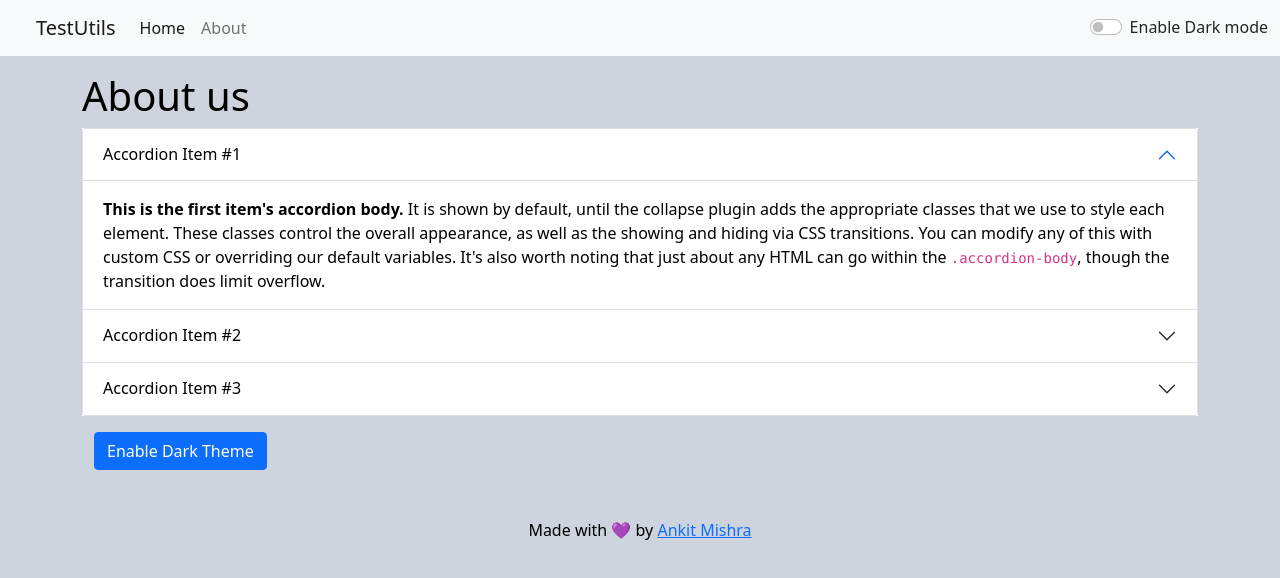
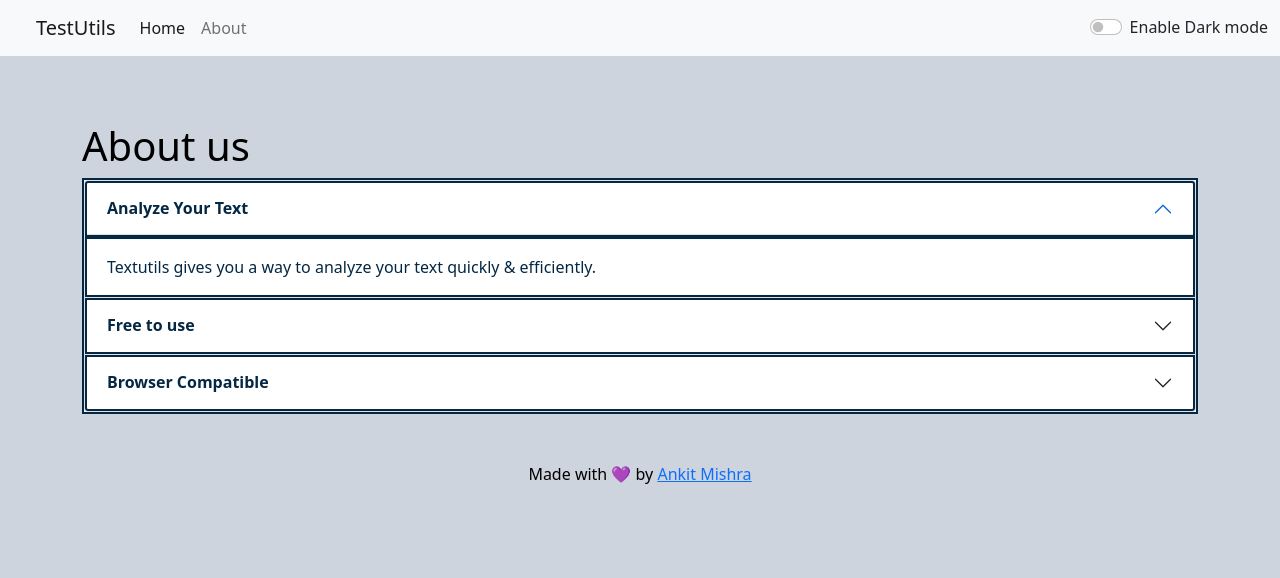
Before and after one commit to Ankkkyyyy/TextUtils_ReactWebApp, a React (Create React App) app: page /about in a window 1280 px wide. Shown: the top 578 px of the page. Built offline with nearby package versions, Linux system fonts and the light colour scheme.

Commit message:
fixed some issues...

```diff
--- a/public/index.html
+++ b/public/index.html
@@ -7,7 +7,7 @@
     <meta name="theme-color" content="#000000" />
     <meta
       name="description"
-      content="TextUtils is a utility which can be used to manipulate your text in the way you want..."
+      content="TextUtils is a word counter , text formatter and a character counter utility which can be used to manipulate your text in the way you want..."
     />
     <link rel="apple-touch-icon" href="%PUBLIC_URL%/favtextutils.png" />
     <!--
--- a/src/App.js
+++ b/src/App.js
@@ -55,7 +55,7 @@ function App() {
     <Navbar title="TestUtils" mode={mode} toggleMode={toggleMode} />
     <Alert alert={alert}/>
      <Routes>
-        <Route path="/" element={ <TextForm  showAlert={showAlert}  heading="Enter the text to analyze below" mode={mode} />} />
+        <Route path="/" element={ <TextForm  showAlert={showAlert}  heading="Try Text Utils- Format you text right here..." mode={mode} />} />
          <Route path="/about" element={<About  mode={mode} />} />
     </Routes>
 
--- a/src/components/About.js
+++ b/src/components/About.js
@@ -3,21 +3,18 @@ import React, { useState } from "react";
 export default function About(props) {
 
 
-    const [mystyle,setmystyle]=useState({ color:'black', backgroundColor:'white' })
-    const  [btnText,setbtnText] = useState("Enable Dark Theme");
+    // const [mystyle,setmystyle]=useState({ color:'black', backgroundColor:'white' })
 
-        const ThemeMode = ()=>{
-                if(mystyle.color=="white")
-                {
-                setmystyle({color:'black', backgroundColor:'white'})
-                setbtnText("Enable Dark Theme")
+    const mystyle = {
 
-                }
-                else{
-                    setmystyle({color:'white', backgroundColor:'black'})
-                    setbtnText("Enable Light Theme")
-                }
-         }
+      color:props.mode=="dark"?'white':'#042743',
+      backgroundColor: props.mode=='dark'?'rgb(36 74 104)':'white',
+      border: '2px solid'
+
+
+    }
+
+
 
   return (
     <div className="container mt-3 " >
@@ -34,7 +31,7 @@ export default function About(props) {
               aria-expanded="true"
               aria-controls="collapseOne"
             >
-              Accordion Item #1
+            <strong> Analyze Your Text</strong>
             </button>
           </h2>
           <div
@@ -44,14 +41,7 @@ export default function About(props) {
             data-bs-parent="#accordionExample"
           >
             <div className="accordion-body" style={mystyle}>
-              <strong>This is the first item's accordion body.</strong> It is
-              shown by default, until the collapse plugin adds the appropriate
-              classes that we use to style each element. These classes control
-              the overall appearance, as well as the showing and hiding via CSS
-              transitions. You can modify any of this with custom CSS or
-              overriding our default variables. It's also worth noting that just
-              about any HTML can go within the <code>.accordion-body</code>,
-              though the transition does limit overflow.
+              Textutils  gives you a way to analyze your text quickly & efficiently.
             </div>
           </div>
         </div>
@@ -66,7 +56,7 @@ export default function About(props) {
               aria-expanded="false"
               aria-controls="collapseTwo"
             >
-              Accordion Item #2
+            <strong>   Free to use</strong>
             </button>
           </h2>
           <div
@@ -76,14 +66,7 @@ export default function About(props) {
             data-bs-parent="#accordionExample"
           >
             <div class="accordion-body" style={mystyle}>
-              <strong>This is the second item's accordion body.</strong> It is
-              hidden by default, until the collapse plugin adds the appropriate
-              classes that we use to style each element. These classes control
-              the overall appearance, as well as the showing and hiding via CSS
-              transitions. You can modify any of this with custom CSS or
-              overriding our default variables. It's also worth noting that just
-              about any HTML can go within the <code>.accordion-body</code>,
-              though the transition does limit overflow.
+             Textutils is a free character counter tool that provides instant character count & word count statistics for a given text.
             </div>
           </div>
         </div>
@@ -98,7 +81,7 @@ export default function About(props) {
               aria-expanded="false"
               aria-controls="collapseThree"
             >
-              Accordion Item #3
+            <strong>   Browser Compatible</strong>
             </button>
           </h2>
           <div
@@ -108,23 +91,13 @@ export default function About(props) {
             data-bs-parent="#accordionExample"
           >
             <div class="accordion-body" style={mystyle}>
-              <strong>This is the third item's accordion body.</strong> It is
-              hidden by default, until the collapse plugin adds the appropriate
-              classes that we use to style each element. These classes control
-              the overall appearance, as well as the showing and hiding via CSS
-              transitions. You can modify any of this with custom CSS or
-              overriding our default variables. It's also worth noting that just
-              about any HTML can go within the <code>.accordion-body</code>,
-              though the transition does limit overflow.
+             This word counter software works in all web browser such as Chrome,Edge,Firefox,Brave,Safari,opera etc.
+             user can use it for counting & formatting text for their social media post, essays pdf documents & blog post.
             </div>
           </div>
         </div>
       </div>
 
-
-      <div class="container my-3">
-      <button type="button" class="btn btn-primary" onClick={ThemeMode} >{btnText}</button>
-      </div>
     </div>
   );
 }
--- a/src/components/Alert.js
+++ b/src/components/Alert.js
@@ -10,11 +10,13 @@ export default function Alert(props) {
 
 
   return (
- props.alert&&
+    <div style={{height:'50px'}} >
+ {props.alert&&
     <div className={`alert alert-${props.alert.type} alert-dismissible fade show`} role="alert">
  {/* <strong>{capitalize(props.alert.type)}</strong>: */}
  <strong>{props.alert.msg}</strong>
   <button type="button" className="btn-close" data-bs-dismiss="alert" aria-label="Close"></button>
+</div>}
 </div>
 
   )
--- a/src/components/TextForm.js
+++ b/src/components/TextForm.js
@@ -32,6 +32,7 @@ const handleCopy = () =>{
   let text = document.getElementById("txtArea")
   text.select();
   navigator.clipboard.writeText(text.value);
+  document.getSelection().removeAllRanges()
   props.showAlert("Copied to clipboard","dark")
 
 }
@@ -59,11 +60,11 @@ const handleExtraSpace= ()=>{
 
 
 
-      <h3 className="text-center" style={{color:props.mode=='dark'? 'white':'black'}}  >{props.heading} </h3>
+      <h3 className="text-center mb-4 " style={{color:props.mode=='dark'? 'white':'black'}}  >{props.heading} </h3>
       <div className="mb-3 mt-3 my-3">
         <textarea className="form-control" id="txtArea" rows="9" value={textArea} onChange={handleOnchange}
 
-        style={{backgroundColor:props.mode=='dark'? 'white' :'white',color:props.mode=='dark'?'black':'black'}}  >
+        style={{backgroundColor:props.mode=='dark'? 'rgb(36 74 104)' :'white',color:props.mode=='dark'?'white':'black'}}  >
 
         </textarea>
       </div>
@@ -71,25 +72,27 @@ const handleExtraSpace= ()=>{
 
       </div>
       <div className="container  d-flex flex-column mb-5 ">
-      <button className="btn md-ms-3 mt-3 m-1 p-2  "  style={{backgroundColor:props.mode=='dark'? '#6C62CA' :'#1D127E',color:props.mode=='dark'?'white':'white'}}  onClick={handleUpClick} >Convert to Uppercase </button>
-      <button className="btn md-ms-3 mt-3 m-1 p-2    " style={{backgroundColor:props.mode=='dark'? '#6C62CA' :'#1D127E',color:props.mode=='dark'?'white':'white'}}   onClick={handleLowClick} >Convert to Lowercase </button>
-      <button className="btn md-ms-3 mt-3 m-1 p-2    " style={{backgroundColor:props.mode=='dark'? '#6C62CA' :'#1D127E',color:props.mode=='dark'?'white':'white'}}  onClick={handleReverseClick} >Reverse</button>
-      <button className="btn md-ms-3 mt-3 m-1 p-2   " style={{backgroundColor:props.mode=='dark'? '#6C62CA' :'#1D127E',color:props.mode=='dark'?'white':'white'}}  onClick={handleExtraSpace} >Remove Extraspace</button>
-      <button className="btn md-ms-3 mt-3 m-1 p-2   " style={{backgroundColor:props.mode=='dark'? '#6C62CA' :'#1D127E',color:props.mode=='dark'?'white':'white'}}  onClick={handleCopy} >Copy</button>
-      <button className="btn  md-ms-3 mt-3 m-1  p-2    " style={{backgroundColor:props.mode=='dark'? '#6C62CA' :'#1D127E',color:props.mode=='dark'?'white':'white'}}  onClick={handleClearClick} >Clear</button>
+      <button  disabled={textArea.length===0}   className="btn md-ms-3 mt-3   "  style={{backgroundColor:props.mode=='dark'? '#6C62CA' :'#1D127E',color:props.mode=='dark'?'white':'white'}}  onClick={handleUpClick} >Convert to Uppercase </button>
+      <button  disabled={textArea.length===0}   className="btn md-ms-3 mt-3    " style={{backgroundColor:props.mode=='dark'? '#6C62CA' :'#1D127E',color:props.mode=='dark'?'white':'white'}}   onClick={handleLowClick} >Convert to Lowercase </button>
+      <button   disabled={textArea.length===0}   className="btn md-ms-3 mt-3   " style={{backgroundColor:props.mode=='dark'? '#6C62CA' :'#1D127E',color:props.mode=='dark'?'white':'white'}}  onClick={handleReverseClick} >Reverse</button>
+      <button   disabled={textArea.length===0}   className="btn md-ms-3 mt-3  " style={{backgroundColor:props.mode=='dark'? '#6C62CA' :'#1D127E',color:props.mode=='dark'?'white':'white'}}  onClick={handleExtraSpace} >Remove Extraspace</button>
+      <button   disabled={textArea.length===0}   className="btn md-ms-3 mt-3  " style={{backgroundColor:props.mode=='dark'? '#6C62CA' :'#1D127E',color:props.mode=='dark'?'white':'white'}}  onClick={handleCopy} >Copy</button>
+      <button  disabled={textArea.length===0}   className="btn  md-ms-3 mt-3  " style={{backgroundColor:props.mode=='dark'? '#6C62CA' :'#1D127E',color:props.mode=='dark'?'white':'white'}}  onClick={handleClearClick} >Clear</button>
 
       </div>
 
       <div className="container  mt-4"  >
         <h2 style={{color:props.mode=='dark'? 'white':'black'}}  >Your Text Summary</h2>
         {/* <p> <b>Total words:</b> {textArea.split(" ").length}  </p> */}
-        <p style={{color:props.mode=='dark'? 'white':'black'}} > <b> Total Words :</b>   {textArea.length>=1? textArea.split(" ").length : 0} </p>
+        {/* <p style={{color:props.mode=='dark'? 'white':'black'}} > <b> Total Words :</b>   {textArea.length>=1? textArea.split(" ").length : 0} </p> */}
+        <p style={{color:props.mode=='dark'? 'white':'black'}} > <b> Total Words : </b>{textArea.split(" ").filter((element)=>{return element.length!==0}).length} </p>
+
         <p style={{color:props.mode=='dark'? 'white':'black'}} > <b >Total characters : </b> {textArea.length}</p>
 
-        <p style={{color:props.mode=='dark'? 'white':'black'}} >{  0.008 * textArea.split(" ").length} <b>Minutes read.</b>  </p>
+        <p style={{color:props.mode=='dark'? 'white':'black'}} >{  0.008 * textArea.split(" ").filter((element)=>{return element.length!==0}).length} <b>Minutes read.</b>  </p>
 
         <h2 style={{color:props.mode=='dark'? 'white':'black'}} >Preview</h2>
-        <p style={{color:props.mode=='dark'? 'white':'black'}}  >{textArea.length>0?textArea:"Enter something to preview it....."  }</p>
+        <p style={{color:props.mode=='dark'? 'white':'black'}}  >{textArea.length>0?textArea:"Nothing to preview......."  }</p>
 
       </div>
     </>
```
